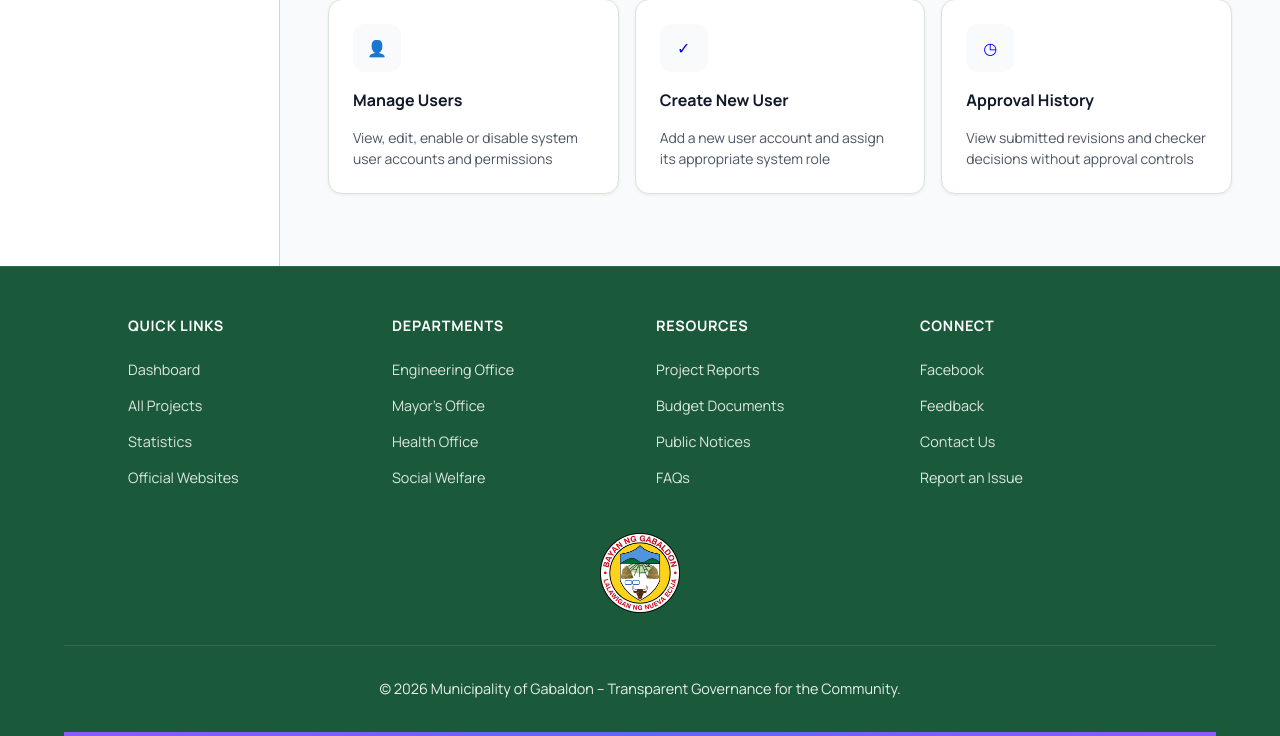
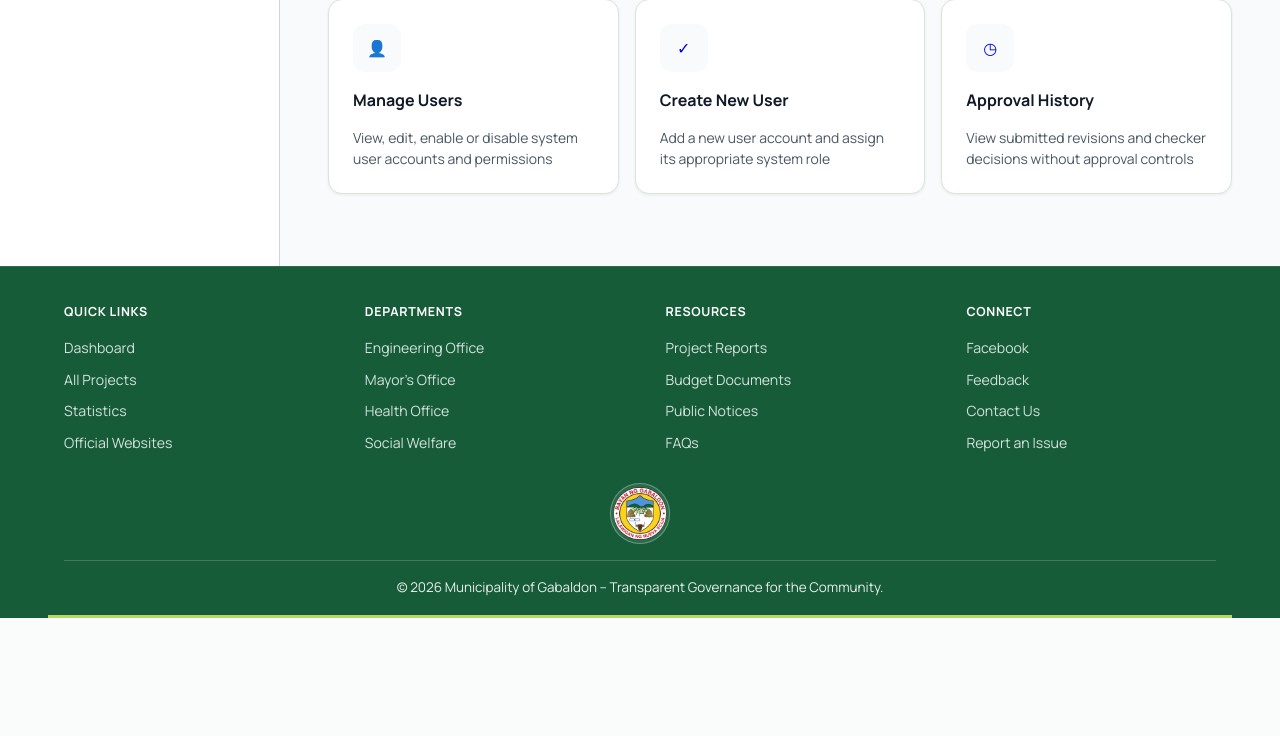
Before and after one commit to AboloftZeke/Gabaldon-Municipality-Project-Tracker, a Django app: page /admin-dashboard/ in a window 1280 px wide. Shown: the part 891-1627 px from the top of the page. After the commit the page ends 1509 px from the top, so only its background shows below. Run offline with Django 5.2, Linux system fonts and the light colour scheme; the visitor is signed in with stand-in values (Sample User, id 1); data comes from the database, SQL or seed files in the repository; data that the repository does not hold is empty; parts of the project's set-up code (start-up, migrations or seed data) failed here and were passed over.

Commit message:
Refine shared municipal footer

```diff
--- a/static/css/templates/base.css
+++ b/static/css/templates/base.css
@@ -316,3 +316,88 @@
                 height: 70px;
             }
         }
+
+
+/* Compact municipal footer. */
+footer {
+    padding: 2.25rem clamp(1.25rem, 4vw, 3rem) 0;
+    background: #165c39 !important;
+}
+
+.footer-container {
+    max-width: 72rem;
+}
+
+.footer-content {
+    gap: clamp(1.5rem, 4vw, 3.25rem);
+    margin-bottom: 1.35rem;
+    padding: 0;
+}
+
+.footer-section h3 {
+    margin-bottom: .8rem;
+    color: #fff !important;
+    font-size: .78rem;
+    letter-spacing: .055em;
+}
+
+.footer-section li {
+    margin-bottom: .48rem;
+}
+
+.footer-section a {
+    color: rgba(255, 255, 255, .82) !important;
+    font-size: .88rem;
+    line-height: 1.45;
+}
+
+.footer-section a:hover,
+.footer-section a:focus-visible {
+    color: #d5e68a !important;
+}
+
+.footer-middle {
+    margin: .25rem 0 1rem;
+    padding: 0;
+}
+
+.footer-seal {
+    width: 3.8rem;
+    height: 3.8rem;
+    padding: .18rem;
+    border: 1px solid rgba(255, 255, 255, .3);
+    border-radius: 50%;
+    background: rgba(255, 255, 255, .09);
+}
+
+.footer-bottom {
+    padding: 1rem 0 1.1rem;
+    border-top-color: rgba(255, 255, 255, .18);
+    color: rgba(255, 255, 255, .88) !important;
+    font-size: .84rem;
+}
+
+.footer-accent {
+    height: 3px;
+    background: #b9d765;
+}
+
+@media (max-width: 768px) {
+    footer {
+        padding-top: 1.75rem;
+    }
+
+    .footer-content {
+        gap: 1.5rem 2rem;
+    }
+}
+
+@media (max-width: 480px) {
+    .footer-content {
+        gap: 1.25rem;
+    }
+
+    .footer-middle {
+        margin-top: .5rem;
+    }
+}
```
